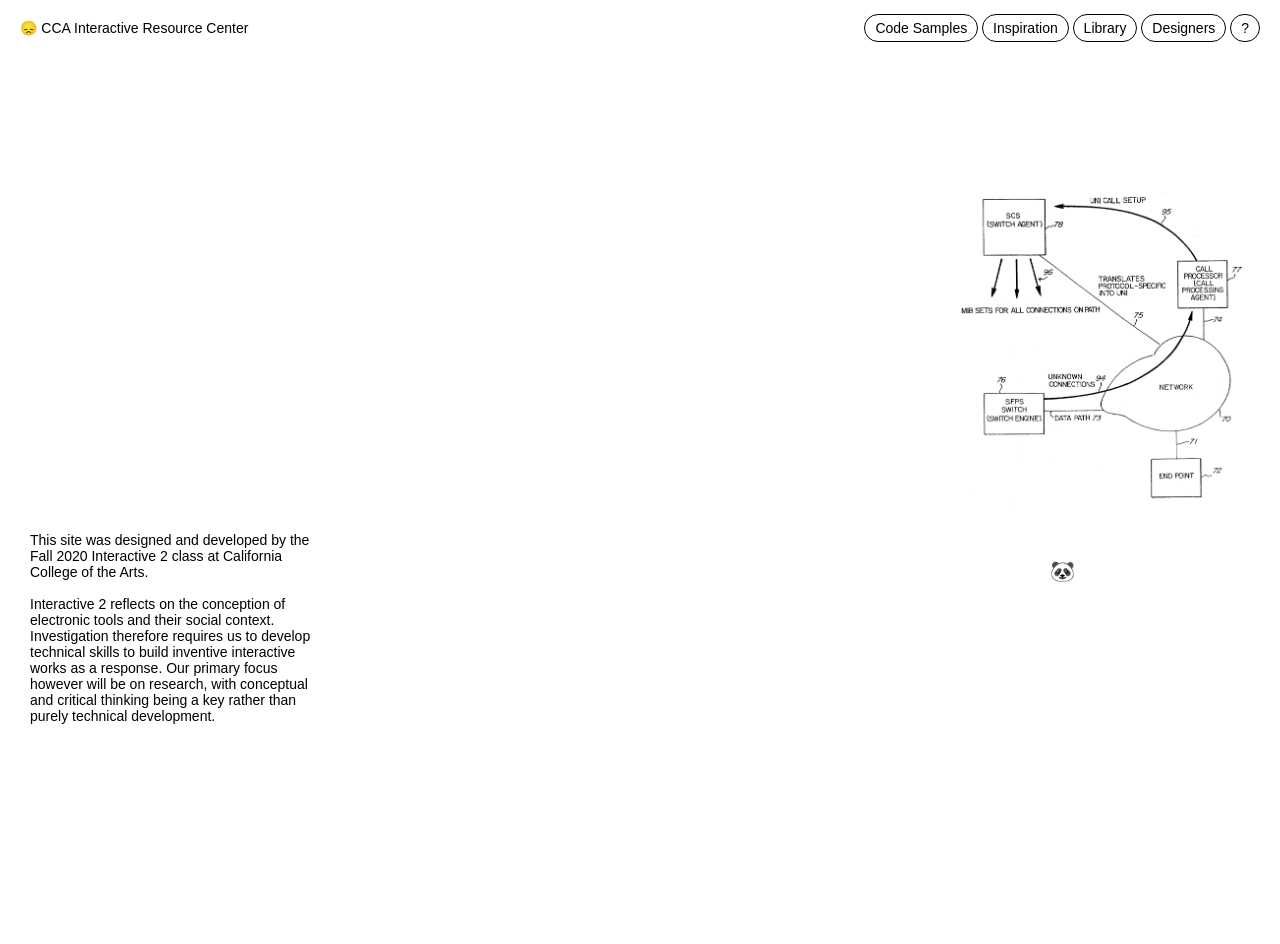
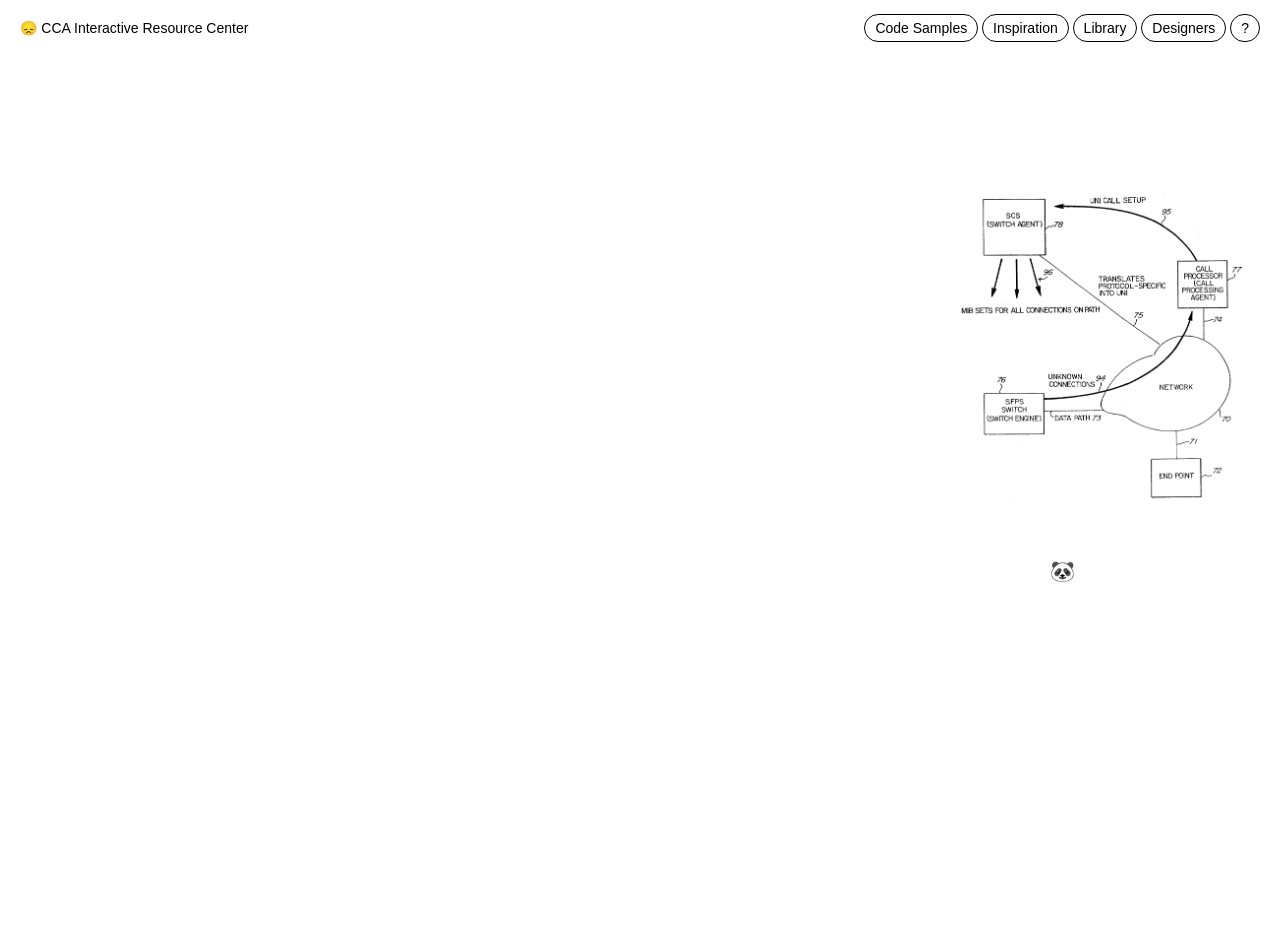
Before and after one commit to chris-at-cca/interactive-class-site, a PHP site: page / in a window 1280 px wide. Before the commit the page ends 724 px from the top, so only its background shows below. Run offline with PHP 8.4, Linux system fonts and the light colour scheme; some web fonts are replaced.

Commit message:
hiding text on homepage

```diff
--- a/assets/style.css
+++ b/assets/style.css
@@ -158,6 +158,11 @@ canvas#drawing {
 
 .intro-text {
 	max-width: 100%;
+	opacity: 0;
+}
+
+.intro-text:hover {
+	opacity: 1;
 }
 
 .first { grid-column-start: 1; }
--- a/index.html
+++ b/index.html
@@ -61,12 +61,14 @@
           </div>
         </a>
       </div>
-      <p class="intro-text">
-        This site was designed and developed by the Fall 2020 Interactive 2 class at California College of the Arts.
-        <br />
-        <br />
-        Interactive 2 reflects on the conception of electronic tools and their social context. Investigation therefore requires us to develop technical skills to build inventive interactive works as a response. Our primary focus however will be on research, with conceptual and critical thinking being a key rather than purely technical development.
-      </p>
+      <div class="intro-text">
+        <p>
+          This site was designed and developed by the Fall 2020 Interactive 2 class at California College of the Arts.
+          <br />
+          <br />
+          Interactive 2 reflects on the conception of electronic tools and their social context. Investigation therefore requires us to develop technical skills to build inventive interactive works as a response. Our primary focus however will be on research, with conceptual and critical thinking being a key rather than purely technical development.
+        </p>
+      </div>
     </div>
 
   </div>
```
